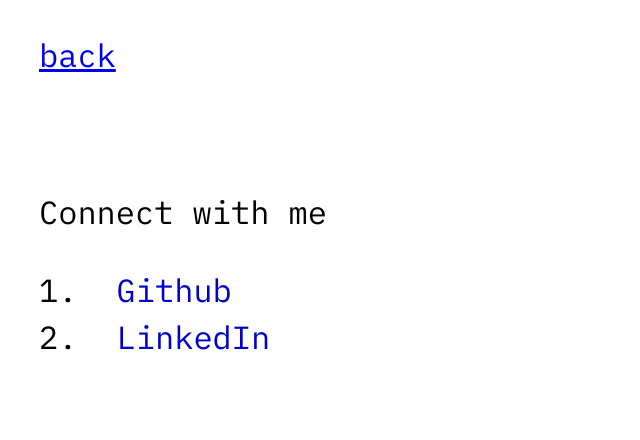
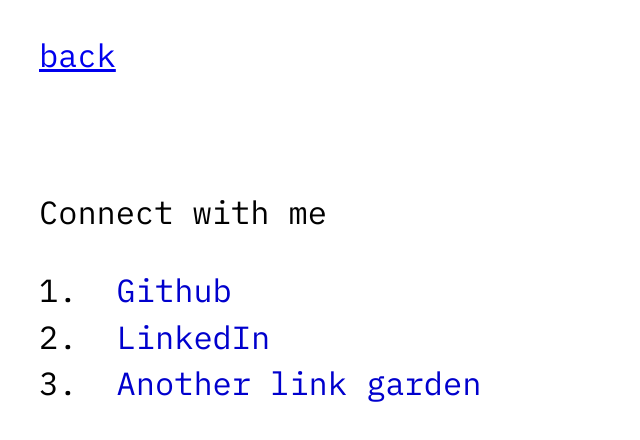
Before and after one commit to nnekannagbo/ennio, a plain HTML site: page connect/index.html in a window 1280 px wide. Shown: the whole page, without its empty margins (0-640 px from the left). Drawn offline with Linux system fonts and the light colour scheme.

Commit message:
Update index.html

```diff
--- a/connect/index.html
+++ b/connect/index.html
@@ -22,7 +22,7 @@
 <ol>
   <li><a href="https://github.com/nnekannagbo" target="_blank" class="content">Github</a></li>
   <li><a href="https://www.linkedin.com/in/nneka-nnagbo/" target="_blank" class="content">LinkedIn</a></li>
-  <!-- <li><a href="#" target="_blank" class="content">Link garden 2</a></li> -->
+  <li><a href="https://somethingliveshere.com/" target="_blank" class="content">Another link garden</a></li>
 </ol>
 <!-- <br> -->
 <!-- <p><a class="content" href="https://creativecommons.org/licenses/by-sa/4.0/">copyright 2023</a></p> -->
```
